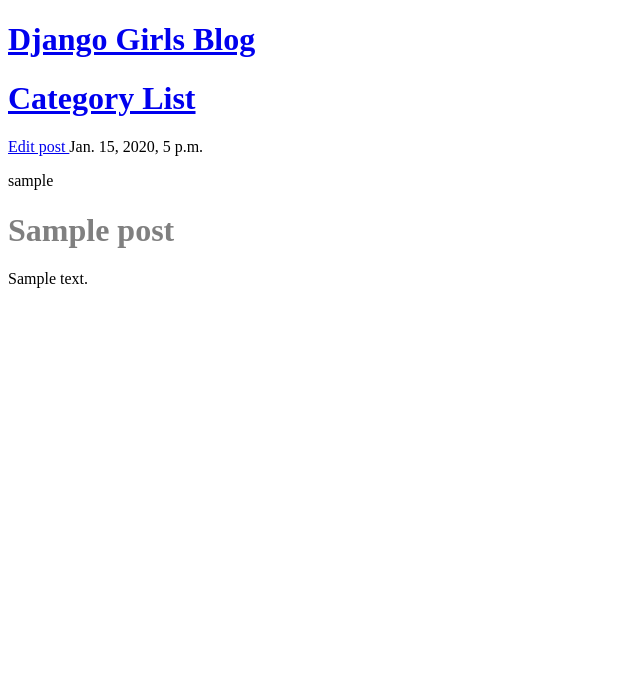
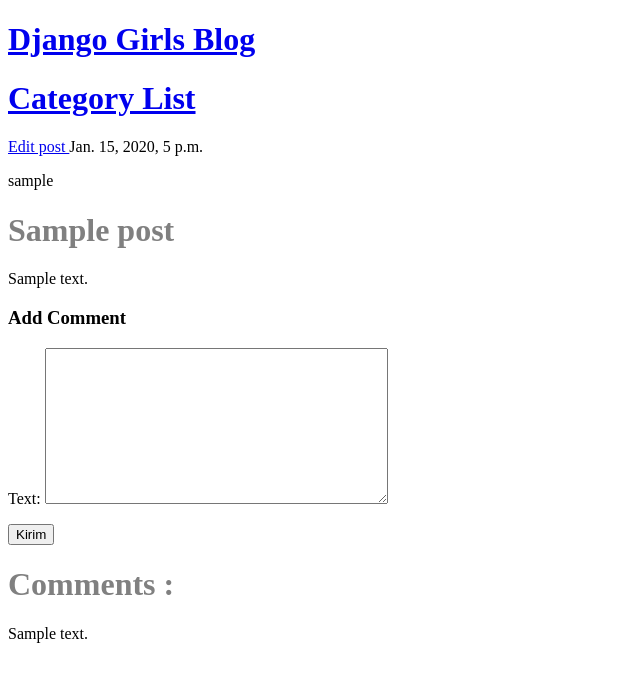
Before and after one commit to anandarizkyrm/djangogirls, a Django app: page /detail/1 in a window 1280 px wide. Shown: the top 682 px of the page, without its empty margins (0-640 px from the left). Run offline with Django 4.2, Linux system fonts and the light colour scheme; tables that the repository leaves empty hold one stand-in row (values such as "Sample post").

Commit message:
as master

```diff
--- a/blog/admin.py
+++ b/blog/admin.py
@@ -1,6 +1,7 @@
 from django.contrib import admin
-from .models import Post, Category
+from .models import Post, Category, Comment
 # Register your models here.
 
 admin.site.register(Post)
 admin.site.register(Category)
+admin.site.register(Comment)
--- a/blog/form.py
+++ b/blog/form.py
@@ -1,6 +1,24 @@
+from distutils.command.clean import clean
+from xml.dom import ValidationErr
 from django import forms
 
-from .models import Category, Post
+from .models import Category, Post, Comment
+
+
+class CommentForm(forms.ModelForm):
+
+    class Meta:
+        model = Comment
+        fields = ["text"]
+
+    def clean(self):
+        text = self.cleaned_data["text"]
+
+        text = text.replace("hello", "*****")
+
+        self.cleaned_data['text'] = text
+
+        return self.cleaned_data
 
 
 class CategoryForm(forms.Form):
@@ -19,46 +37,69 @@
         title = self.cleaned_data['title']
         category = Category()
         category.title = title
+
         if commit:
             category.save()
         return title
 
 
+class FilterPostForm(forms.Form):
+    search = forms.CharField(required=False)
+    categories = forms.ModelMultipleChoiceField(
+        queryset=Category.objects.all(), required=False)
+
+
 class PostForm(forms.ModelForm):
     # text = forms.CharField(widget=forms.Textarea)
-    # title = forms.CharField(widget=forms.TextInput)
 
     class Meta:
         model = Post
         fields = ['title', 'text', 'categories']
         # exclude = ('author', 'created_date', 'published_date')
 
-
-    def clean_categories(self):
+    def clean(self):
         categories = self.cleaned_data.get('categories')
         title = self.cleaned_data.get('title')
+        text = self.cleaned_data.get('text')
+
+        # category = "Sport"
+        param = "Robotic"
+        print(categories)
         for i in categories:
-            toStr = str(i)
-            if toStr == "Robotic" and "Robotic" not in title:
-                self.add_error('title',
-                               "The Title Must Include 'Robotic' for Robotic Category")
 
-            # print(i)
+            if i.title == "Sport" and "olahraga" not in text or i.title == "Sport" and "olahraga" not in title:
+                raise forms.ValidationError(
+                    "Text and title must include Olahraga for Sport Category")
+            elif i.title == param and param not in title:
+                return self.add_error('title', "Title must include  'Robotic'")
+                # return self.
+            # elif  i.title in "Sport" and "olahraga" not in text :
+            #     return self.add_error('text', "Text must include Olahraga")
+            # elif  i.title in "Sport" and "olahraga"  not in title:
+            #     return self.add_error('title', "Title must include Olahraga")
 
-        return categories
+        return self.cleaned_data
+
+        # print(categories, self.cleaned_data)
+
+    # def clean_categories(self):
+    #     categories = self.cleaned_data.get('categories')
+
+    #     return categories
 
     def clean_text(self):
         text = self.cleaned_data.get("text")
 
-        if len(text) < 10:
-            print(self.cleaned_data)
+        if "saya" in text:
+            return self.add_error('text', f"Text must not include saya")
 
-            raise forms.ValidationError("Minimal 10 Form TExt")
         return text
 
     def clean_title(self):
         title = self.cleaned_data.get('title')
 
-        # if len(title) < 10:
-        #     raise forms.ValidationError("Minimal 10 ")
+        x = "saya"
+        if x in title:
+            return self.add_error('title', f"Title must not include {x}")
+
         return title
--- a/blog/models.py
+++ b/blog/models.py
@@ -4,12 +4,11 @@
 from django.utils import timezone
 
 
-
 class Category(models.Model):
     title = models.CharField(max_length=100)
 
     def __str__(self):
-        return self.title
+        return f"{self.title} ({self.id})"
 
 
 class Post(models.Model):
@@ -17,11 +16,14 @@
                                on_delete=models.CASCADE)
     title = models.CharField(max_length=200)
     text = models.TextField()
+    visits = models.IntegerField(default=0)
     created_date = models.DateTimeField(default=timezone.now)
     published_date = models.DateTimeField(blank=True, null=True)
-    # category = models.ForeignKey(Category, on_delete=models.CASCADE, related_name="posts", blank=True, null=True)
 
-    categories = models.ManyToManyField(Category, blank=True, null=True, related_name="posts")
+    categories = models.ManyToManyField(Category,
+                                        blank=True,
+                                        null=True,
+                                        related_name="posts")
 
     def publish(self):
         self.published_date = timezone.now()
@@ -29,3 +31,13 @@
 
     def __str__(self):
         return self.title
+
+
+class Comment(models.Model):
+    text = models.TextField()
+    post = models.ForeignKey(Post,
+                             on_delete=models.CASCADE,
+                             related_name="comments")
+
+    def __str__(self):
+        return self.text
--- a/blog/templates/blog/detail_post.html
+++ b/blog/templates/blog/detail_post.html
@@ -8,4 +8,22 @@
 <p>{{detail.author}}</p>
 <h1>{{detail.title}}</h1>
 <p>{{detail.text}}</p>
+
+
+
+<h3>Add Comment</h3>
+<form method="POST">
+{% csrf_token %}
+    {{form.as_p}}
+
+<button type="submit">Kirim</button>
+
+</form>
+<h1>Comments : </h1>
+{% for i in detail.comments.all %}
+    <p>{{i.text}}</p>
+{% endfor %}
+
+
+
 {% endblock %}
--- a/blog/urls.py
+++ b/blog/urls.py
@@ -4,7 +4,9 @@
 urlpatterns = [
     path('', views.post_list, name='post_list'),
     path('detail/<str:id>', views.detail_post, name='detail_post'),
-    path('post-by-category/<str:category_id>', views.get_post_by_category, name='get_post_by_category'),
+    path('post-by-category/<str:category_id>',
+         views.get_post_by_category,
+         name='get_post_by_category'),
     path('categories', views.categories, name='categories'),
     path('create-category', views.create_category, name='create_category'),
     path('edit-post/<str:id>', views.edit_post, name='edit_post'),
--- a/blog/views.py
+++ b/blog/views.py
@@ -1,7 +1,9 @@
+from unicodedata import category
 from django.shortcuts import render, get_object_or_404
+from django.urls import is_valid_path
 from django.utils import timezone
 from django.shortcuts import redirect
-from blog.form import CategoryForm, PostForm
+from blog.form import CategoryForm, PostForm, CommentForm
 from .models import Category, Post
 from django.db.models import Sum, Count
 from django.contrib.auth import get_user_model
@@ -12,9 +14,10 @@
 
 # Create your views here.
 def post_list(request):
-    posts = Post.objects.filter(
-        published_date__lte=timezone.now()).order_by('published_date')
+    # posts = Post.objects.filter(
+    #     published_date__lte=timezone.now()).order_by('published_date')
 
+    posts = Post.objects.all().order_by('-created_date')
     total_post = Post.objects.aggregate(total_post=Count('id'))
 
     context = {
@@ -31,13 +34,18 @@
         if form.is_valid():
             post = form.save(commit=False)
             post.author = request.user
+            # post.categories = request.POST('categories')
             post.published_date = timezone.now()
             post.save()
+            form.save_m2m()
             return redirect('detail_post', id=post.id)
     else:
         form = PostForm()
+
     context = {"form": form}
+
     return render(request, 'blog/create_post.html', context)
+
 
 def create_category(request):
     if request.method == "POST":
@@ -49,26 +57,34 @@
         form = CategoryForm()
     return render(request, 'blog/create_category.html', {"form": form})
 
+
 def get_post_by_category(request, category_id):
     posts = Post.objects.filter(categories=category_id)
-    context = {
-        "posts" : posts
-    }
+    context = {"posts": posts}
 
     return render(request, 'blog/category_list.html', context)
 
+
 def categories(request):
     categories = Category.objects.all()
-    context = {
-        "categories": categories
-    }
+    context = {"categories": categories}
     return render(request, 'blog/category_list.html', context)
 
 
 def detail_post(request, id):
     detail_post = get_object_or_404(Post, id=id)
-    print(detail_post)
-    context = {"detail": detail_post}
+
+    if request.method == 'POST':
+        form = CommentForm(request.POST)
+        if form.is_valid():
+            comment = form.save(commit=False)
+            comment.post_id = id
+            comment.save()
+            return redirect('detail_post', id=id)
+    else:
+        form = CommentForm()
+
+    context = {"detail": detail_post, "form": form}
 
     return render(request, 'blog/detail_post.html', context)
 
--- /dev/null
+++ b/requirement.txt
@@ -0,0 +1,5 @@
+asgiref==3.6.0
+Django==4.1.7
+psycopg2-binary==2.9.5
+sqlparse==0.4.3
+yapf==0.32.0
```
Also changed, not shown: blog/templates/blog/post_list.html (+10 -2 lines), blog/migrations/0007_post_visits_alter_post_categories.py (added), blog/migrations/0008_comment.py (added).
